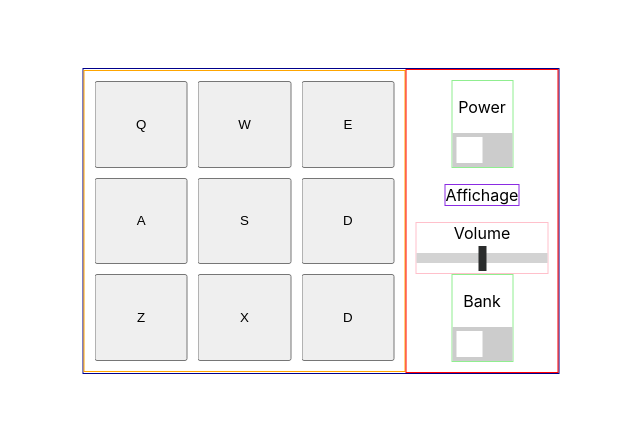
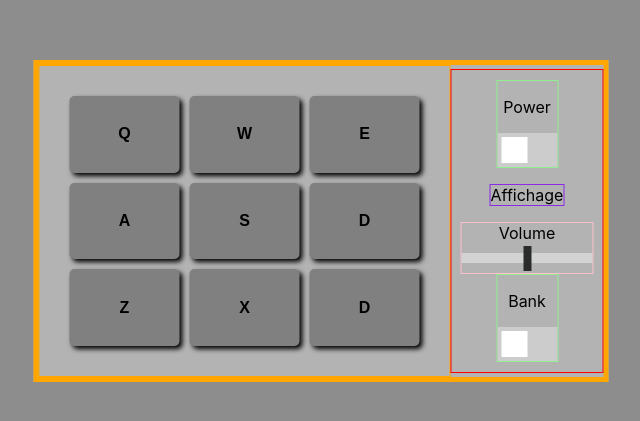
Before and after one commit to jblarriviere/drum-machine, a React (Create React App) app: page / in a window 1280 px wide. Shown: the part 179-600 px from the top of the page, without its empty margins (319-959 px from the left). Built offline with nearby package versions, Linux system fonts and the light colour scheme.

Commit message:
Background and pad controller style updates

```diff
--- a/src/App.css
+++ b/src/App.css
@@ -9,17 +9,18 @@
   display: flex;
   flex-direction: row;
   align-items: center;
+  text-align: center;
 
-  border: 1px solid darkblue;
+  background-color: #B3B3B3;
 
-  text-align: center;
+  border: 5px solid #FFA600;
 }
 
 #padControls {
-  width: 300px;
-  height:280px;
+  width: 350px;
+  height: 250px;
 
-  padding: 10px;
+  padding: 30px;
 
   display: grid;
   grid-template-columns: 1fr 1fr 1fr;
@@ -27,6 +28,19 @@
   grid-gap: 10px;
 
   border: 1px solid orange;
+}
+
+.drum-pad {
+  background-color: #808080;
+
+  border: none;
+  border-radius: 5px;
+  box-shadow: 3px 3px 5px;
+
+  font-size: 16px;
+  font-weight: 800;
+
+
 }
 
 #settingControls {
--- a/src/App.js
+++ b/src/App.js
@@ -55,7 +55,8 @@ class PadControls extends React.Component {
 class Pad extends React.Component {
   render() {
     return(
-      <button>{this.props.keyName}
+      <button className='drum-pad' id={this.props.id}>
+        {this.props.keyName}
         <audio src={"../audio/"+this.props.id+".wav"}
               className="clip"
               id={this.props.keyName}
--- a/src/index.css
+++ b/src/index.css
@@ -5,6 +5,8 @@ body {
     sans-serif;
   -webkit-font-smoothing: antialiased;
   -moz-osx-font-smoothing: grayscale;
+
+  background-color: #8D8D8D;
 }
 
 code {
```
